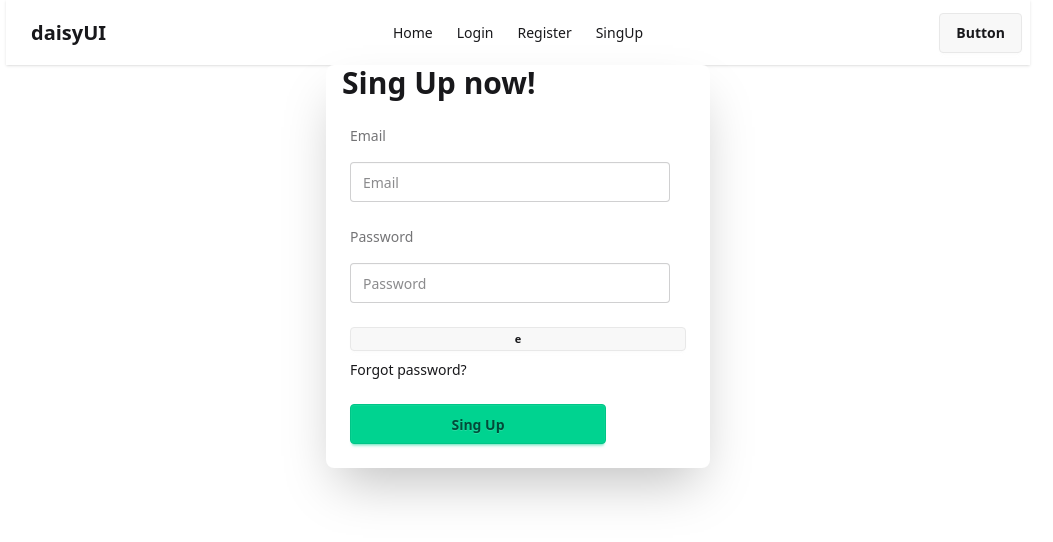
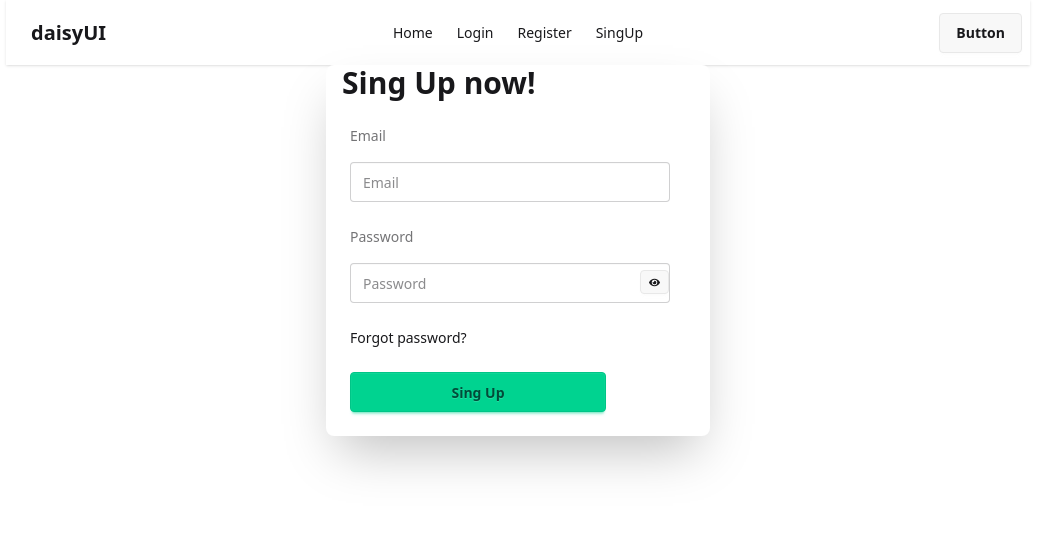
Before and after one commit to AkhiSharmin/Auth-Recap-Email-Pass-, a React (Vite) app: page /signUp in a window 1280 px wide. Shown: the top 542 px of the page, without its empty margins (122-1175 px from the left). Built offline with nearby package versions, Linux system fonts and the light colour scheme.

Commit message:
some ofupdate

```diff
--- a/src/components/SingUp/SingUp.jsx
+++ b/src/components/SingUp/SingUp.jsx
@@ -1,10 +1,12 @@
 import { createUserWithEmailAndPassword } from "firebase/auth";
 import React, { useState } from "react";
 import { auth } from "../../firebase.init";
+import { FaEye } from "react-icons/fa";
 
 const SingUp = () => {
   const [success, setSuccess] = useState(false);
   const [errorMassage, setErrorMassage] = useState("");
+  const [showPassword, setShowPassword] = useState(false);
 
   const handelSingUp = (e) => {
     e.preventDefault();
@@ -48,7 +50,7 @@ const SingUp = () => {
     <div className="card bg-base-100 w-full max-w-sm shrink-0 shadow-2xl mx-auto">
       <h3 className="text-3xl ml-4 font-bold">Sing Up now!</h3>
       <form onSubmit={handelSingUp} className="card-body">
-        <div className="form-control">
+        <div className="form-control relative">
           <label className="label">Email</label>
           <input
             name="email"
@@ -61,14 +63,19 @@ const SingUp = () => {
         <div className="form-control">
           <label className="label">Password</label>
           <input
+            type={showPassword ? "text" : "password"}
             name="password"
-            type="password"
             className="input my-4"
             placeholder="Password"
             required
           />
         </div>
-        <button className="btn btn-xs">e</button>
+        <button
+          onClick={() => setShowPassword(!showPassword)}
+          className="btn btn-xs absolute right-[41px] top-[205px]"
+        >
+          <FaEye></FaEye>
+        </button>
         <div>
           <a className="link link-hover">Forgot password?</a>
         </div>
```
